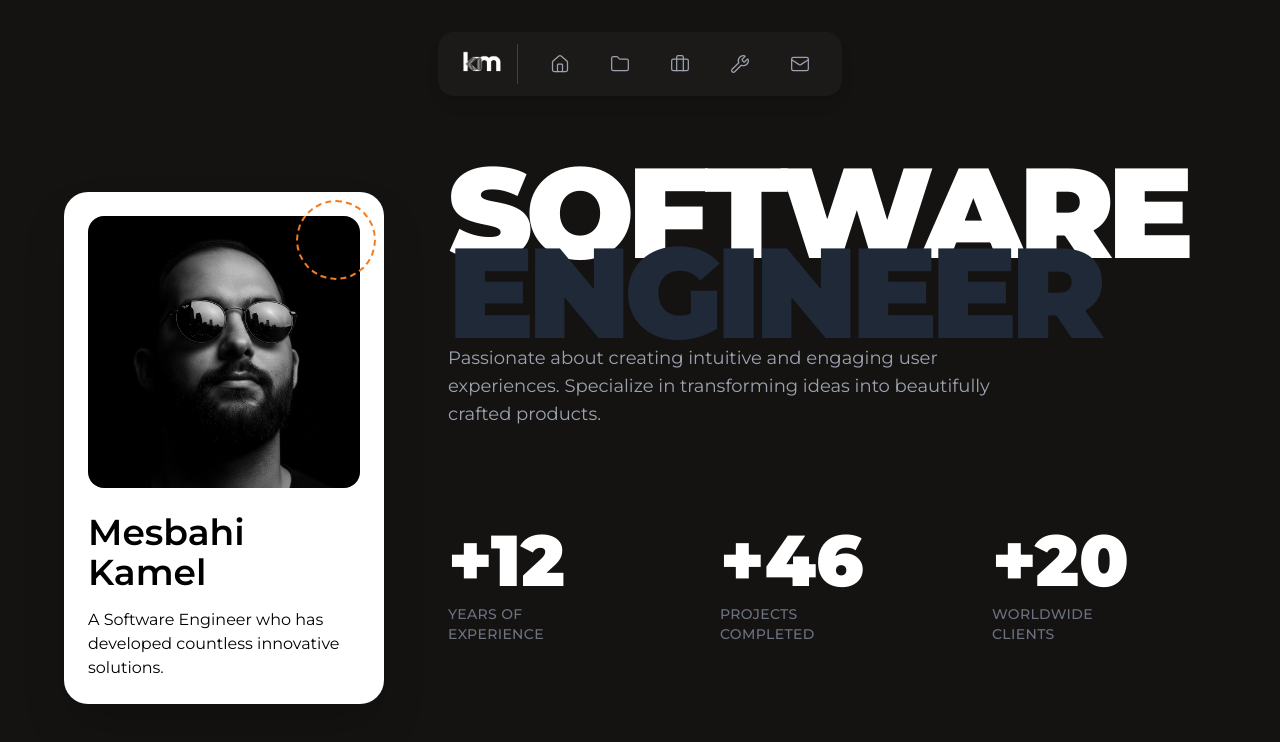
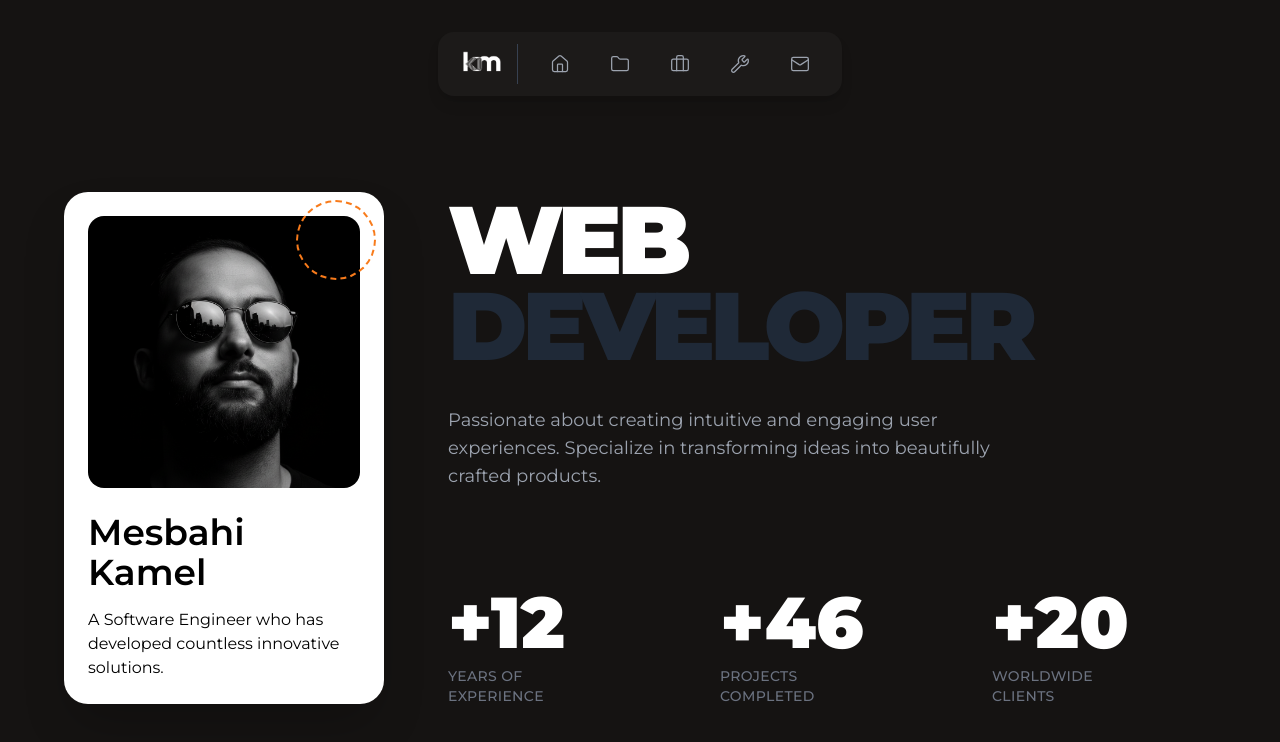
Before and after one commit to KamelMesbahi13/portfolio, a React (Vite) app: page / in a window 1280 px wide. Shown: the top 742 px of the page. Built offline with nearby package versions, Linux system fonts and the light colour scheme.

Commit message:
adding sections to the home page

```diff
--- a/src/Components/Home/HeroFirstContent/HeroFirstContent.jsx
+++ b/src/Components/Home/HeroFirstContent/HeroFirstContent.jsx
@@ -3,13 +3,13 @@ const HeroFirstContent = () => {
     <div className="space-y-12">
       <div>
         {/* Large stacked text */}
-        <div className="mb-8">
+        <div className="mb-4 md:mb-8">
           <div className="flex flex-col -space-y-4 leading-none">
-            <div className="text-3xl md:text-3xl lg:text-4xl xl:text-[8rem] font-black tracking-tighter">
-              <span className="text-white">SOFTWARE</span>
+            <div className="text-5xl md:text-6xl lg:text-6xl xl:text-[6rem] font-black tracking-tighter">
+              <span className="text-white">WEB</span>
             </div>
-            <div className="text-2xl md:text-3xl !mt-10 lg:text-4xl xl:text-[8rem] font-black tracking-tighter">
-              <span className="text-gray-800">ENGINEER</span>
+            <div className="text-5xl !-mt-[10px] md:text-6xl lg:text-6xl xl:text-[6rem] font-black tracking-tighter">
+              <span className="text-gray-800">DEVELOPER</span>
             </div>
           </div>
         </div>
```
